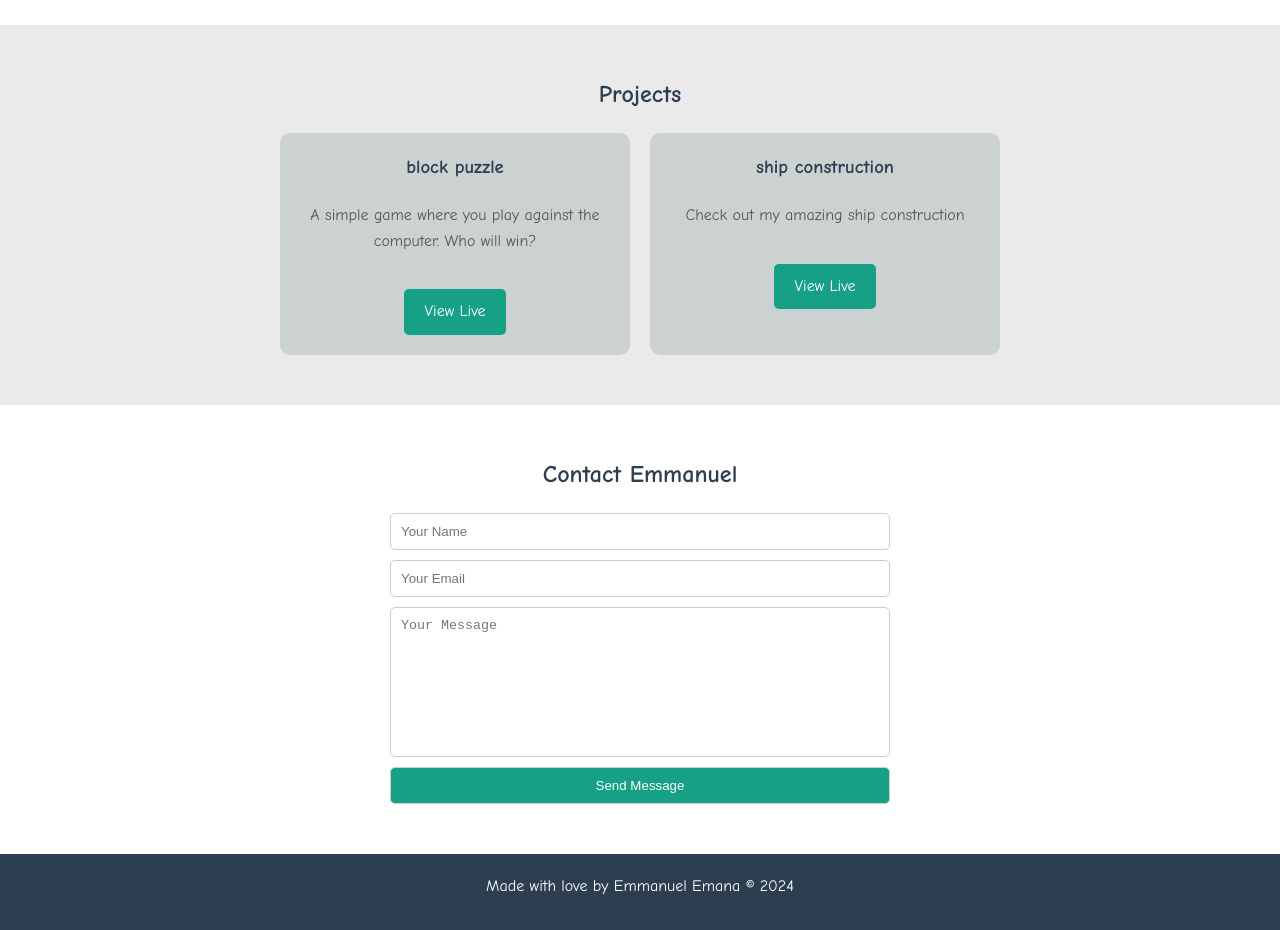
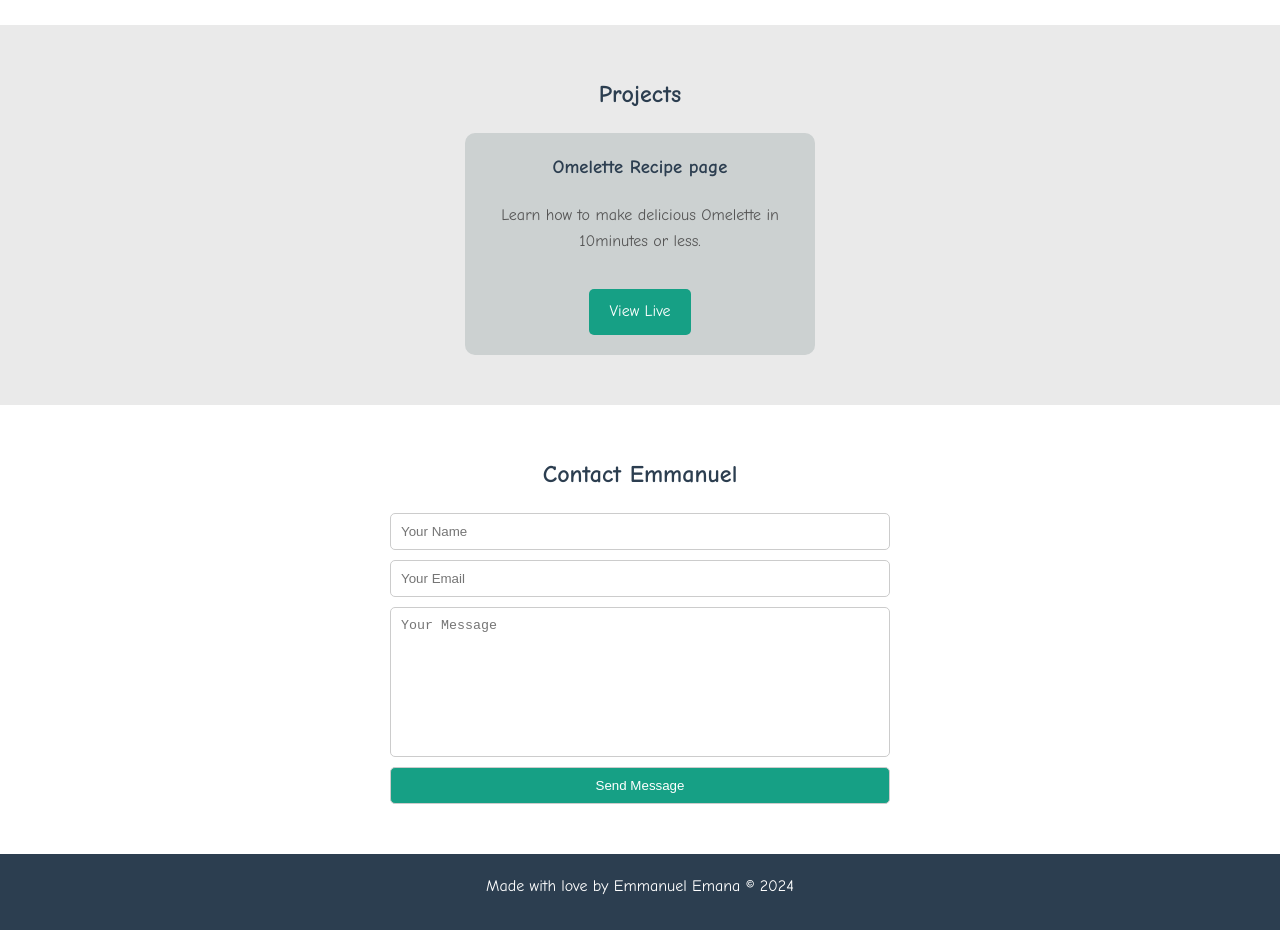
Before and after one commit to Fotress-school/Emmanuel, a plain HTML site: page index.html in a window 1280 px wide. Shown: the part 1000-1930 px from the top of the page. Drawn offline with Linux system fonts and the light colour scheme.

Commit message:
Update index.html

```diff
--- a/index.html
+++ b/index.html
@@ -68,25 +68,21 @@
     <!-- Projects Section -->
     <section id="projects">
         <div class="container">
-            <h2>Projects</h2>
-            <div class="project-list">
-                <div class="project">
-                    <h3>block puzzle</h3>
-                    <p>A simple game where you play against the computer. Who will win?</p>
-                    <a href="https://rock-paper-coder1.netlify.app" target="_blank" class="btn">View Live</a>
-                </div>
-                <div class="project">
-                    <h3>ship construction</h3>
-                    <p>Check out my amazing ship construction</p>
-                    <a href="https://timer-coder1.netlify.app/" target="_blank" class="btn">View Live</a>
-                </div>
-                <!-- <div class="project">
-                    <h3>My Portfolio Website</h3>
-                    <p>A showcase of all my projects and skills.</p>
-                </div> -->
+          <h2>Projects</h2>
+          <div class="project-list">
+            <div class="project">
+              <h3>Omelette Recipe page</h3>
+              <p>Learn how to make delicious Omelette in 10minutes or less.</p>
+              <a
+                href="https://o-melette-recipe-page.netlify.app/"
+                target="_blank"
+                class="btn"
+                >View Live</a
+              >
             </div>
+          </div>
         </div>
-    </section>
+      </section>
 
     <!-- Contact Section -->
     <section id="contact">
```
